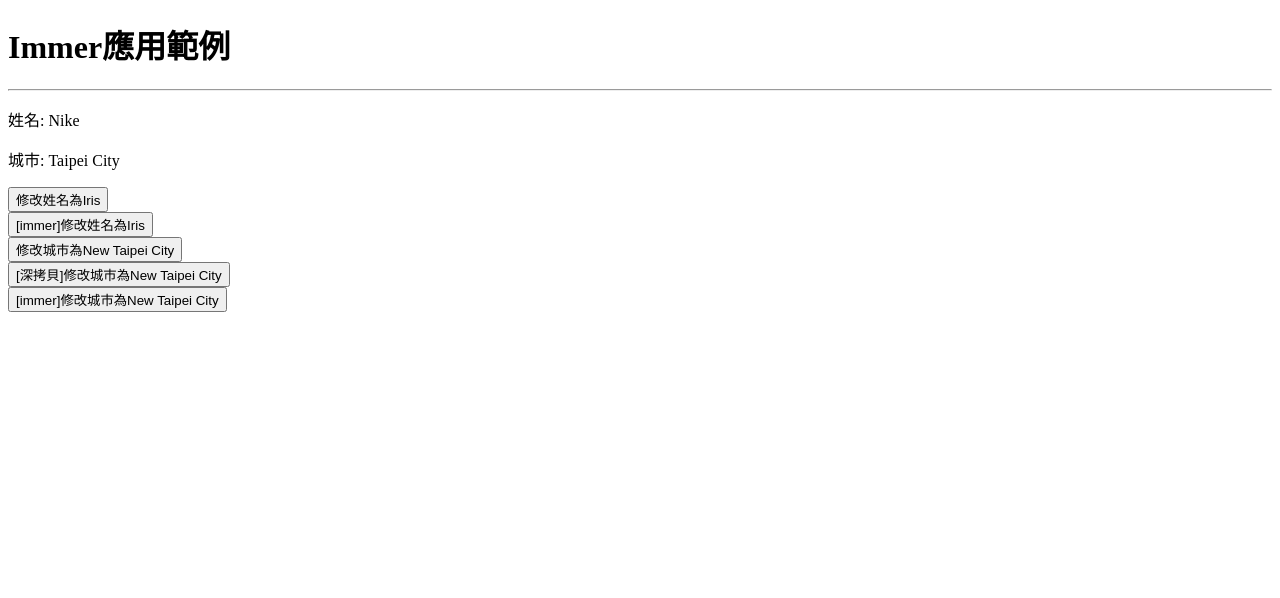
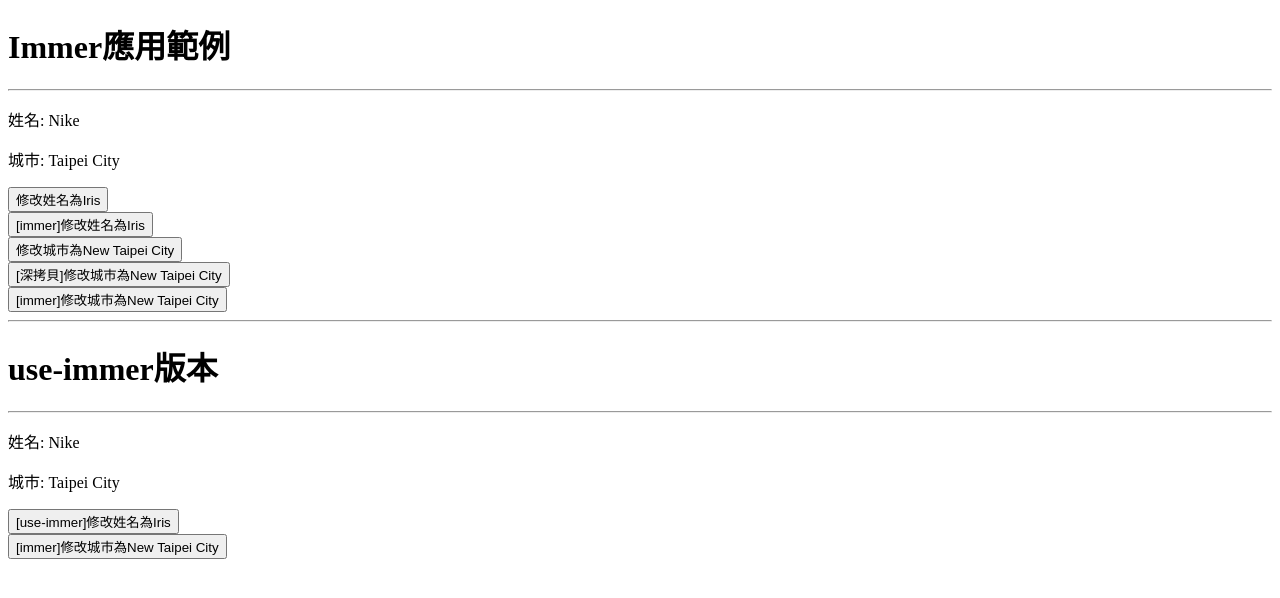
Before and after one commit to FrostAce52/next-base-main, a Next.js app: page /cs-0927/immer-sample in a window 1280 px wide. Shown: the top 598 px of the page. Built offline with nearby package versions, Linux system fonts and the light colour scheme.

Commit message:
use-immer-version

```diff
--- a/pages/cs-0927/immer-sample.js
+++ b/pages/cs-0927/immer-sample.js
@@ -1,8 +1,18 @@
 import React, { useState, useEffect } from 'react'
 import { produce } from 'immer'
+import { useImmer } from 'use-immer'
 
 export default function ImmerSample(props) {
   const [user, setUser] = useState({
+    id: 1,
+    name: 'Nike',
+    address: {
+      country: {
+        city: 'Taipei City',
+      },
+    },
+  })
+  const [user2, setUser2] = useState({
     id: 1,
     name: 'Nike',
     address: {
@@ -82,6 +92,30 @@ export default function ImmerSample(props) {
       >
         [immer]修改城市為New Taipei City
       </button>
+      <hr />
+      <h1>use-immer版本</h1>
+      <hr />
+      <p>姓名: {user2.name}</p>
+      <p>城市: {user2.address.country.city}</p>
+      <button
+        onClick={() => {
+          setUser2((draft) => {
+            draft.name = 'Iris'
+          })
+        }}
+      >
+        [use-immer]修改姓名為Iris
+      </button>
+      <br />
+      <button
+        onClick={() => {
+          setUser2((draft) => {
+            draft.address.country.city = 'New Taipei City'
+          })
+        }}
+      >
+        [immer]修改城市為New Taipei City
+      </button>
     </>
   )
 }
```
